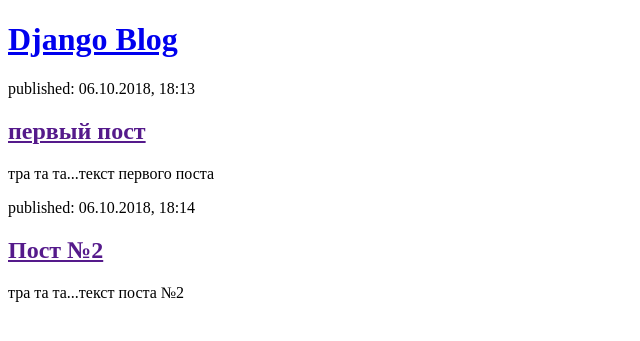
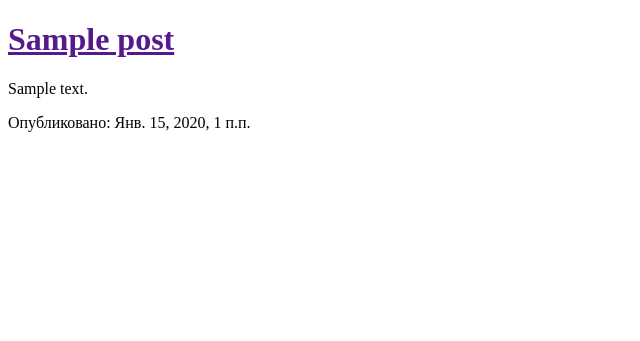
Before and after one commit to jirotakeo/my-first-blog, a Django app: template blog/templates/blog/post_list.html in a window 1280 px wide. Shown: the top 341 px of the page, without its empty margins (0-640 px from the left). Run offline with Django 3.2, Linux system fonts and the light colour scheme; the template is opened without the code that fills it: values that come from a table or form of the project are taken from there, others are empty; tables that the repository leaves empty hold one stand-in row (values such as "Sample post").

Commit message:
Прикрутил отображение постов из базы

```diff
--- a/blog/templates/blog/post_list.html
+++ b/blog/templates/blog/post_list.html
@@ -5,20 +5,12 @@
     <title>Домашняя страница - Унылый бложек</title>
 </head>
 <body>
-<div>
-    <h1><a href="/">Django Blog</a></h1>
-</div>
-
-<div>
-    <p>published: 06.10.2018, 18:13</p>
-    <h2><a href="">первый пост</a></h2>
-    <p>тра та та...текст первого поста</p>
-</div>
-
-<div>
-    <p>published: 06.10.2018, 18:14</p>
-    <h2><a href="">Пост №2</a></h2>
-    <p>тра та та...текст поста №2</p>
-</div>
+{% for post in posts %}
+    <div>
+        <h1><a href="">{{ post.title }}</a></h1>
+        <p>{{ post.text|linebreaksbr }}</p>
+        <p>Опубликовано: {{ post.published_date }}</p>
+    </div>
+{% endfor %}
 </body>
 </html>
--- a/blog/views.py
+++ b/blog/views.py
@@ -1,5 +1,8 @@
 from django.shortcuts import render
+from .models import Post
+from django.utils import timezone
 
 # Create your views here.
 def post_list(request):
-    return render(request, 'blog/post_list.html', {})
+    posts = Post.objects.filter(published_date__lte=timezone.now()).order_by('published_date') #.values('title')
+    return render(request, 'blog/post_list.html', {'posts' : posts})
```
